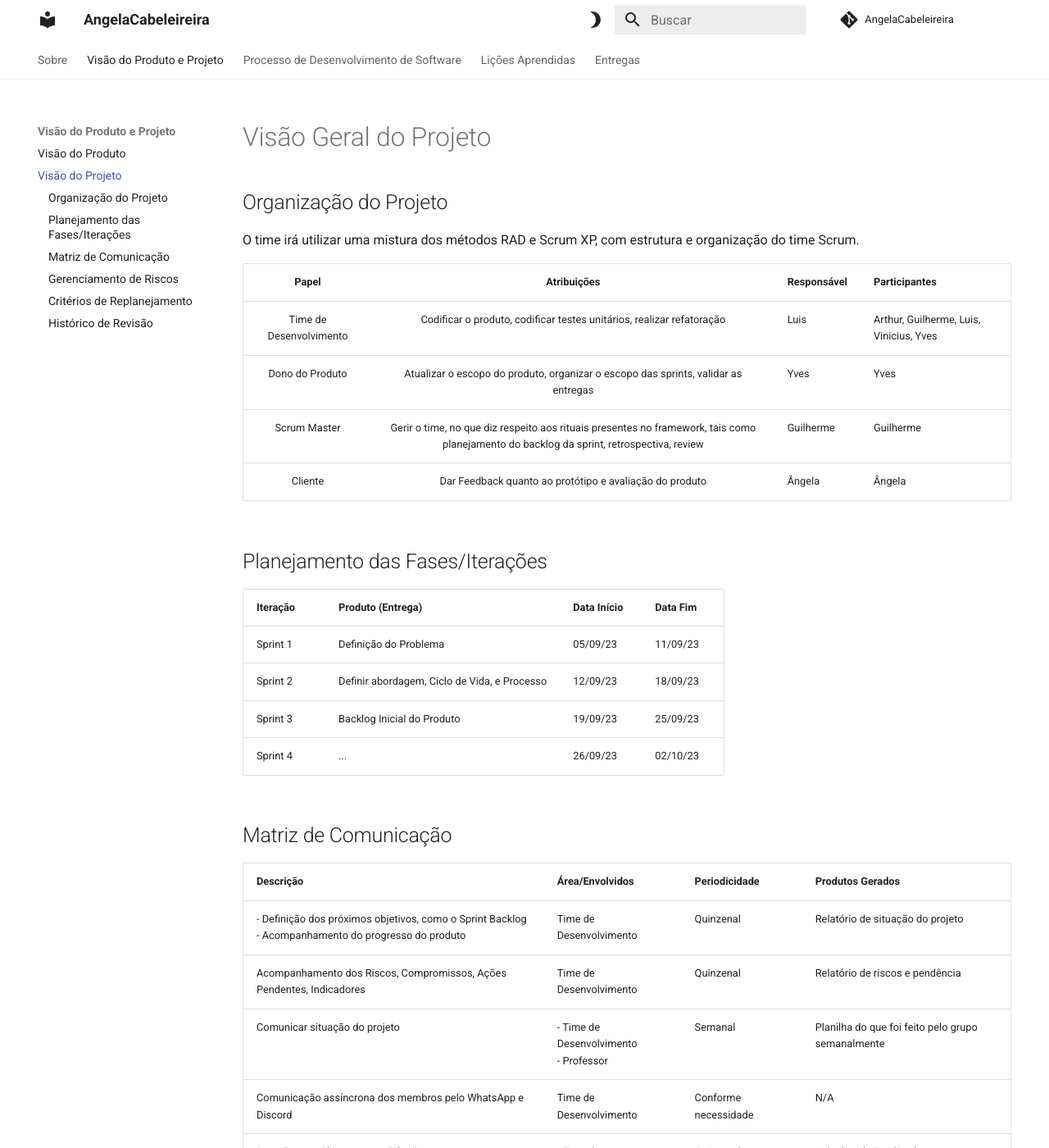
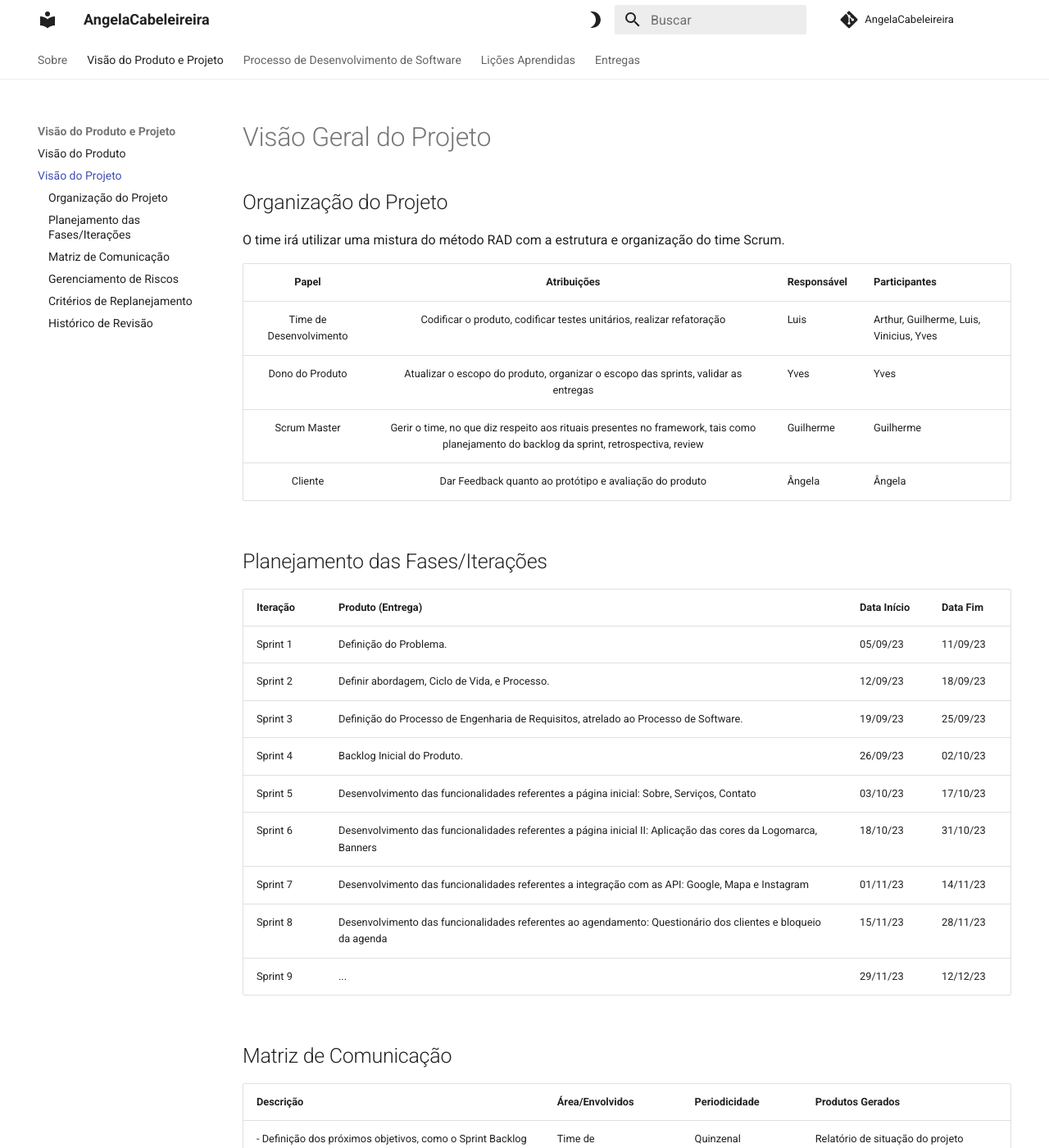
Before and after one commit to mdsreq-fga-unb/2023.2-AngelaCabeleireira, an MkDocs documentation site: the page built from docs/VisaoProdutoEProjeto/visaoProjeto.md, in a window 1280 px wide and 1400 px high. Shown: the whole window at 82% size. Built offline with MkDocs 1.6.1 and Material for MkDocs 9.7.7, drawn with Linux system fonts in a browser that asks for light colours; comment, search, counter and statistics services are not loaded; some of the changed text lies outside the part shown.

Commit message:
updated sprints dates

```diff
--- a/docs/VisaoProdutoEProjeto/visaoProjeto.md
+++ b/docs/VisaoProdutoEProjeto/visaoProjeto.md
@@ -2,7 +2,7 @@
 
 ## Organização do Projeto
 
-O time irá utilizar uma mistura dos métodos RAD e Scrum XP, com estrutura e organização do time Scrum.
+O time irá utilizar uma mistura do método RAD com a estrutura e organização do time Scrum.
 
 |           Papel          | Atribuições                                                            | Responsável | Participantes |
 | :----------------------: | :--------------------------------------------------------------------: | ----------------------------------------------- | ------------ |
@@ -13,12 +13,17 @@ O time irá utilizar uma mistura dos métodos RAD e Scrum XP, com estrutura e or
 
 ## Planejamento das Fases/Iterações
 
-| Iteração | Produto (Entrega)                            | Data Início | Data Fim |
-| :------- | :------------------------------------------- | :---------- | :------- |
-| Sprint 1 | Definição do Problema                        | 05/09/23    | 11/09/23 |
-| Sprint 2 | Definir abordagem, Ciclo de Vida, e Processo | 12/09/23    | 18/09/23 |
-| Sprint 3 | Backlog Inicial do Produto                   | 19/09/23    | 25/09/23 |
-| Sprint 4 | ...                                          | 26/09/23    | 02/10/23 |
+| Iteração | Produto (Entrega)                                                                    | Data Início | Data Fim |
+| :------- | :----------------------------------------------------------------------------------- | :---------- | :------- |
+| Sprint 1 | Definição do Problema.                                                               | 05/09/23    | 11/09/23 |
+| Sprint 2 | Definir abordagem, Ciclo de Vida, e Processo.                                        | 12/09/23    | 18/09/23 |
+| Sprint 3 | Definição do Processo de Engenharia de Requisitos, atrelado ao Processo de Software. | 19/09/23    | 25/09/23 |
+| Sprint 4 | Backlog Inicial do Produto.                                                          | 26/09/23    | 02/10/23 |
+| Sprint 5 | Desenvolvimento das funcionalidades referentes a página inicial: Sobre,  Serviços, Contato | 03/10/23    | 17/10/23 |
+| Sprint 6 | Desenvolvimento das funcionalidades referentes a página inicial II:  Aplicação das cores da Logomarca, Banners | 18/10/23    | 31/10/23 |
+| Sprint 7 | Desenvolvimento das funcionalidades referentes a integração com as API: Google, Mapa e Instagram | 01/11/23    | 14/11/23 |
+| Sprint 8 | Desenvolvimento das funcionalidades referentes ao agendamento: Questionário dos clientes e bloqueio da agenda | 15/11/23    | 28/11/23 |
+| Sprint 9 | ...                                                                                  | 29/11/23    | 12/12/23 |
 
 ## Matriz de Comunicação
 
@@ -64,4 +69,4 @@ O projeto poderá ser replanejado caso haja:
 
 | Data       | Versão |                                                          Descrição                                                               |    Autor     |
 | :--------: | :----: | -------------------------------------------------------------------------------------------------------------------------------- | ------------ |
-| 27/09/2023 | 1.0    | Definição da organização, planejamento, matriz de comunicação, gerenciamento de riscos e critérios de replanejamento do projeto. |              |
+| 27/09/2023 | 1.0    | Definição da organização, planejamento das sprints, matriz de comunicação, gerenciamento de riscos e critérios de replanejamento do projeto. | Todos |
```
